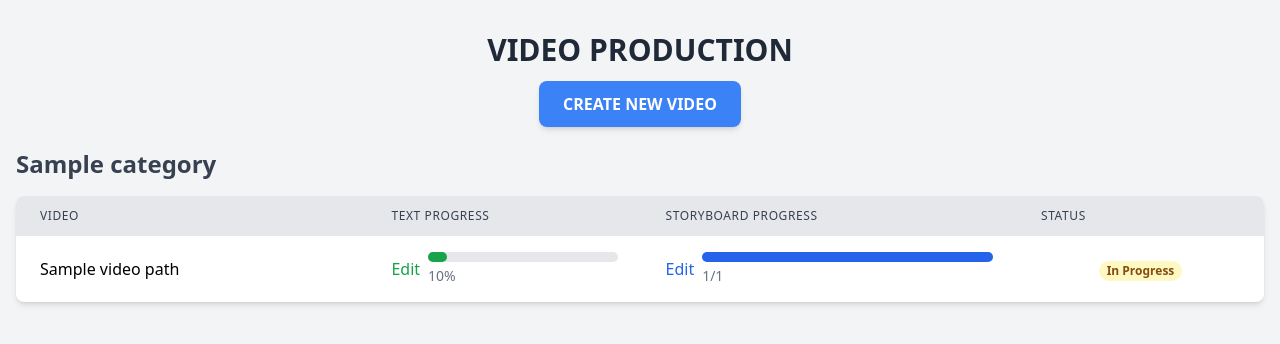
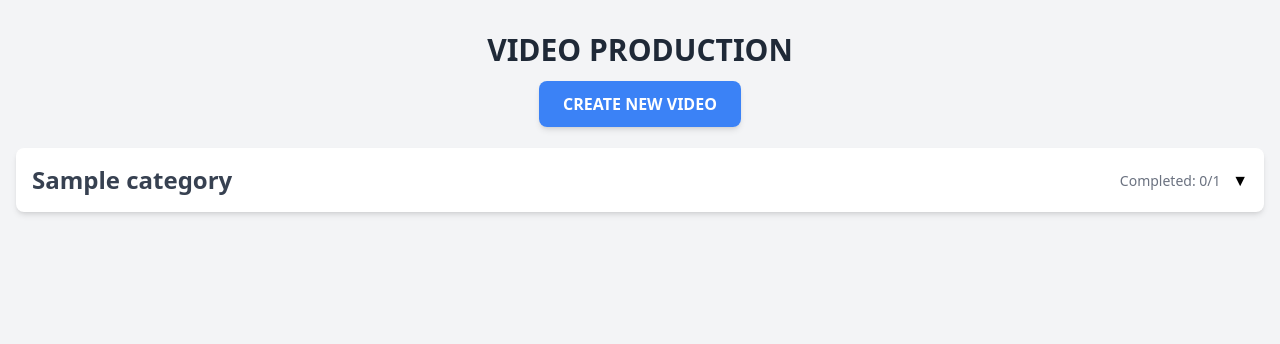
Before and after one commit to Brunvelop/autovid, a FastAPI app: template templates/index.html in a window 1280 px wide. Shown: the top 344 px of the page. Run offline with FastAPI, Linux system fonts and the light colour scheme; the template is opened without the code that fills it: most values are stand-ins (such as "Sample title", 1, 10 or a date in 2020); some libraries are stand-ins or nearby versions.

Commit message:
Feat: Add desplegable to category

```diff
--- a/templates/index.html
+++ b/templates/index.html
@@ -5,6 +5,7 @@
     <title>AI VIDEO GENERATOR</title>
     <script src="https://cdn.tailwindcss.com"></script>
     <script src="https://unpkg.com/htmx.org@2.0.2"></script>
+    <script src="https://unpkg.com/alpinejs@3.x.x/dist/cdn.min.js"></script>
 </head>
 <body class="bg-gray-100 min-h-screen">
     <div class="container mx-auto px-4 py-8">
@@ -15,8 +16,19 @@
             </a>
         </div>
         {% for category, videos in global_status.items() %}
-            <div class="mb-8">
-                <h2 class="text-2xl font-semibold mb-4 text-gray-700">{{ category }}</h2>
+            <div x-data="{ open: false }" class="mb-8">
+                <div @click="open = !open" class="bg-white shadow-md rounded-lg p-4 cursor-pointer">
+                    <div class="flex justify-between items-center">
+                        <h2 class="text-2xl font-semibold text-gray-700">{{ category }}</h2>
+                        <div>
+                            <span class="text-sm text-gray-500">
+                                Completed: {{ videos.values()|selectattr('completed', 'eq', true)|list|length }}/{{ videos|length }}
+                            </span>
+                            <span class="ml-2" x-text="open ? '▲' : '▼'"></span>
+                        </div>
+                    </div>
+                </div>
+                <div x-show="open" x-transition class="mt-4">
                     <div class="bg-white shadow-md rounded-lg overflow-hidden">
                         <table class="w-full">
                             <thead>
@@ -82,6 +94,7 @@
                         </table>
                     </div>
                 </div>
+            </div>
         {% endfor %}
     </div>
 </body>
```
Lines whose indentation alone changed are shown as unchanged.
